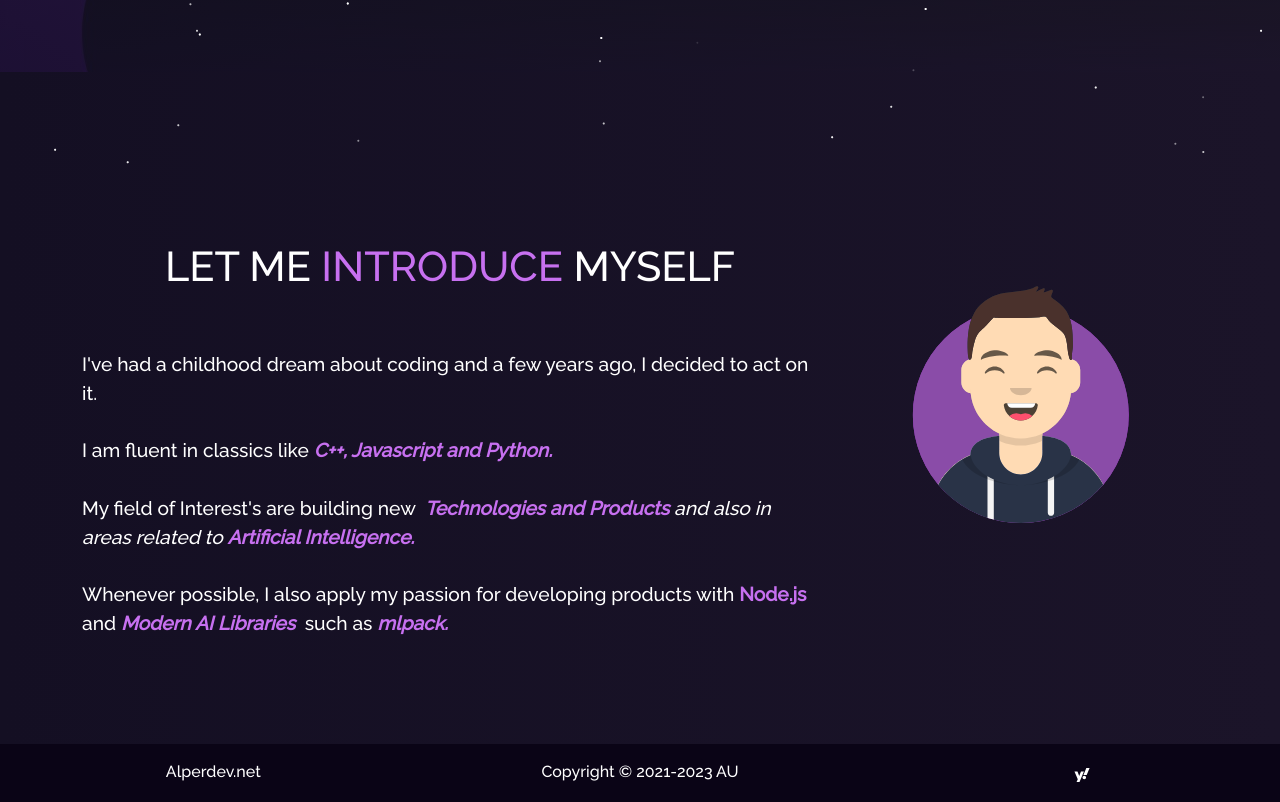
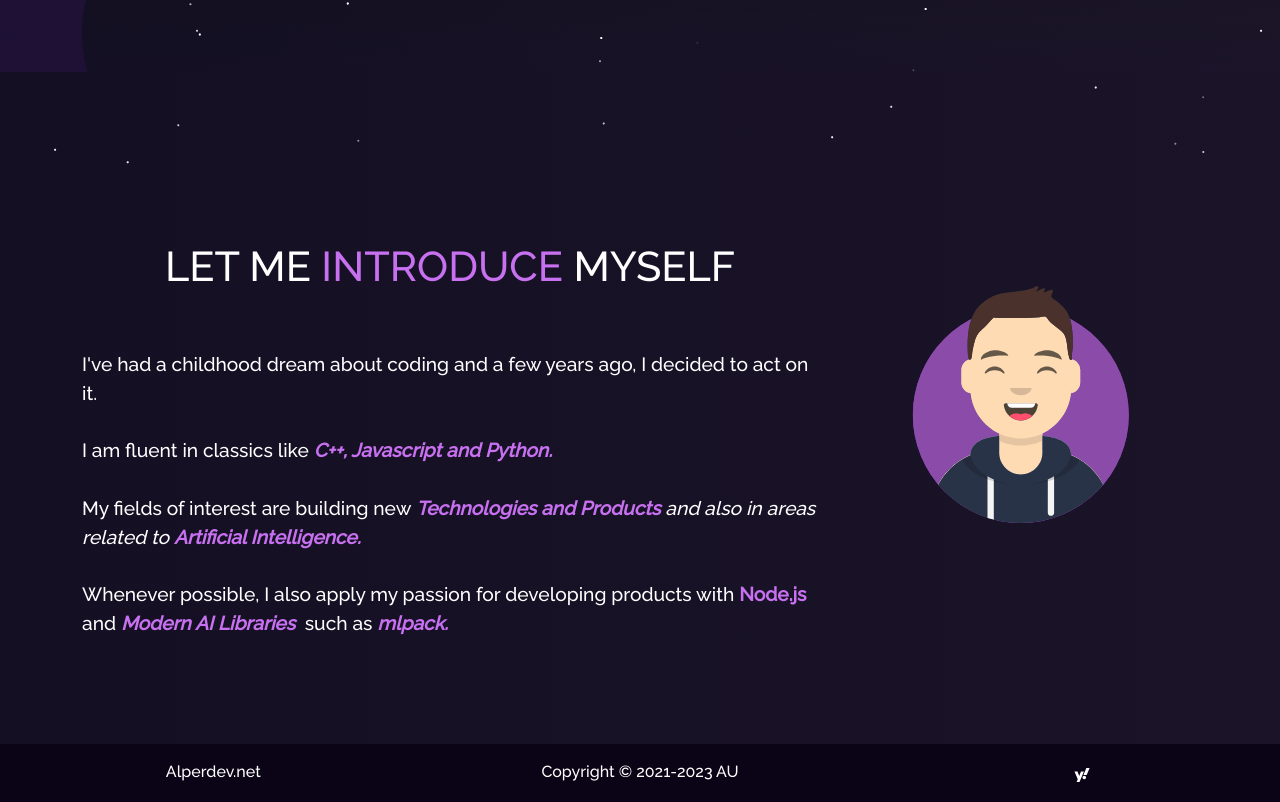
Before and after one commit to pillibebek-32/allahcan, a React (Create React App) app: page / in a window 1280 px wide. Shown: the part 634-1436 px from the top of the page. Built offline with nearby package versions, Linux system fonts and the light colour scheme.

Commit message:
Signed-off-by: pillibebek-32 <70439335+pillibebek-32@users.noreply.github.com>

```diff
--- a/src/components/Home/Home2.js
+++ b/src/components/Home/Home2.js
@@ -28,7 +28,7 @@ function Home2() {
               </i>
               <br />
               <br />
-              My field of Interest's are building new &nbsp;
+              My fields of interest are building new&nbsp;
               <i>
                 <b className="purple">Technologies and Products </b> and
                 also in areas related to{" "}
```
